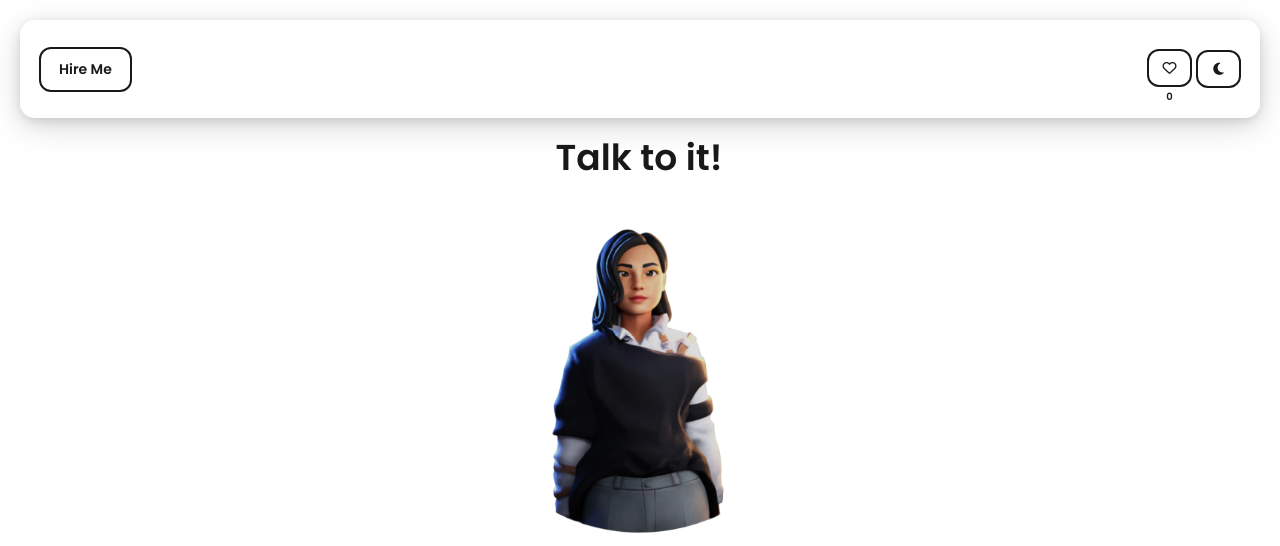
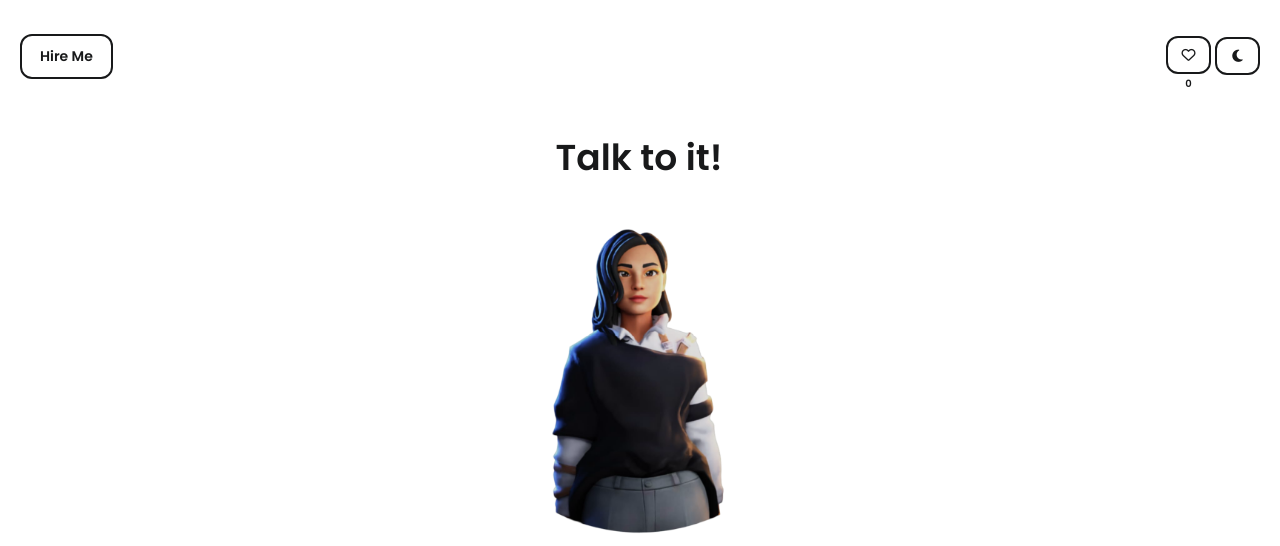
Before and after one commit to sarmi2325/Sarmitha_AI_Portfolio, a Flask app: page / in a window 1280 px wide. Shown: the top 546 px of the page. Run offline with Flask 3, Linux system fonts and the light colour scheme; data that the repository does not hold is empty.

Commit message:
Update style.css

```diff
--- a/static/style.css
+++ b/static/style.css
@@ -79,15 +79,6 @@
   background: #1a1a1a !important;
   color: #ffffff !important;
   border-color: #ffffff !important;
-}
-
-/* Dark theme for top buttons container */
-[data-theme="dark"] .top-buttons-container {
-  background: rgba(45, 45, 45, 0.95) !important;
-  box-shadow: 0 8px 32px rgba(0, 0, 0, 0.4),
-              0 4px 16px rgba(0, 0, 0, 0.3),
-              0 2px 8px rgba(0, 0, 0, 0.2) !important;
-  border: 1px solid rgba(255, 255, 255, 0.1) !important;
 }
 
 /* Dark theme for logout button */
@@ -463,14 +454,7 @@ html, body {
     align-items: center;
     z-index: 1000; /* Higher z-index to ensure it stays on top */
     gap: 10px;
-    background: rgba(255, 255, 255, 0.95); /* Semi-transparent background */
-    backdrop-filter: blur(15px); /* Enhanced blur effect */
-    border-radius: 15px;
-    padding: 12px 18px;
-    box-shadow: 0 8px 32px rgba(0, 0, 0, 0.15),
-                0 4px 16px rgba(0, 0, 0, 0.1),
-                0 2px 8px rgba(0, 0, 0, 0.05);
-    border: 1px solid rgba(255, 255, 255, 0.2);
+    /* Removed background, backdrop-filter, border-radius, padding, box-shadow, border */
   }
 
   .right-buttons-container {
```
